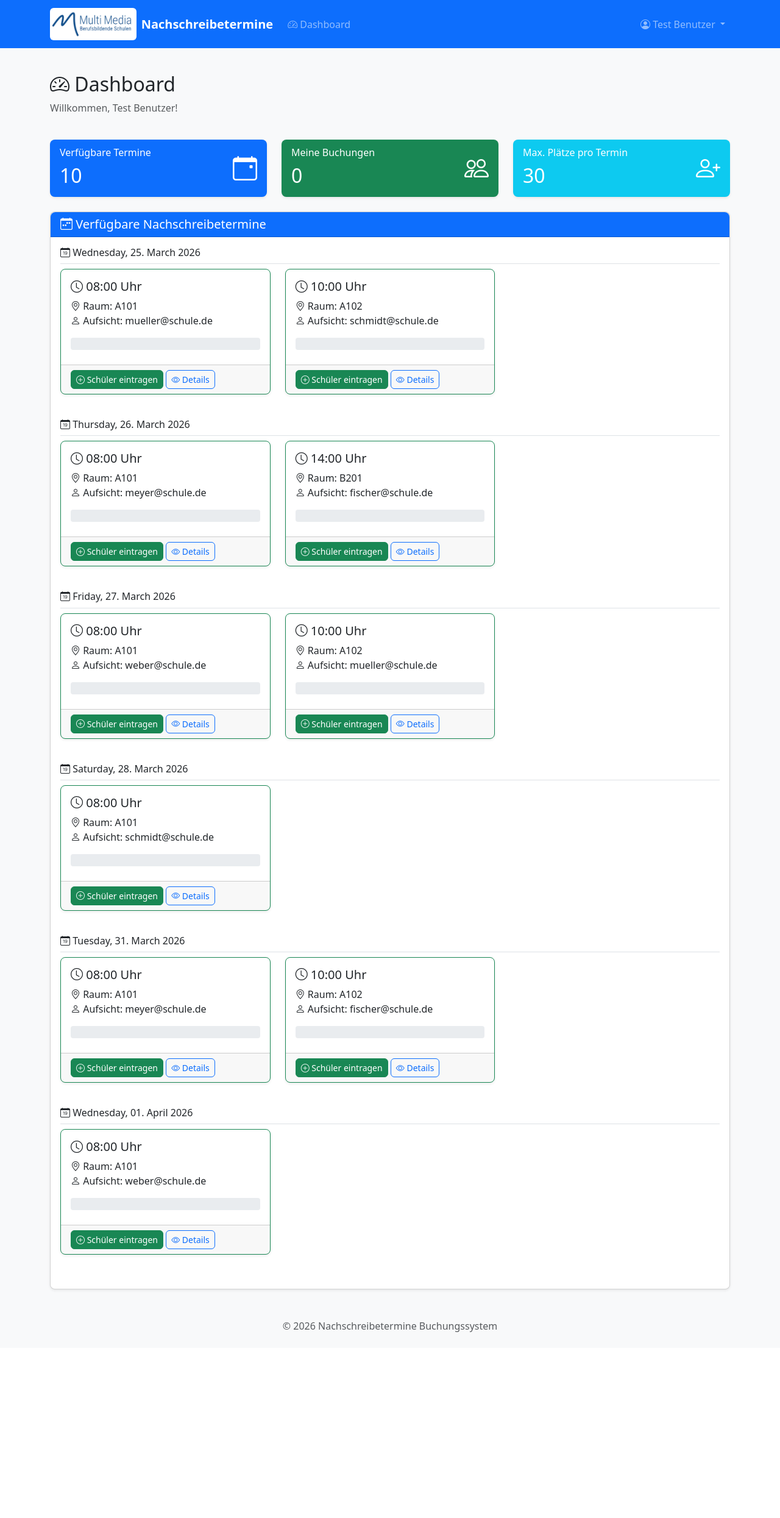
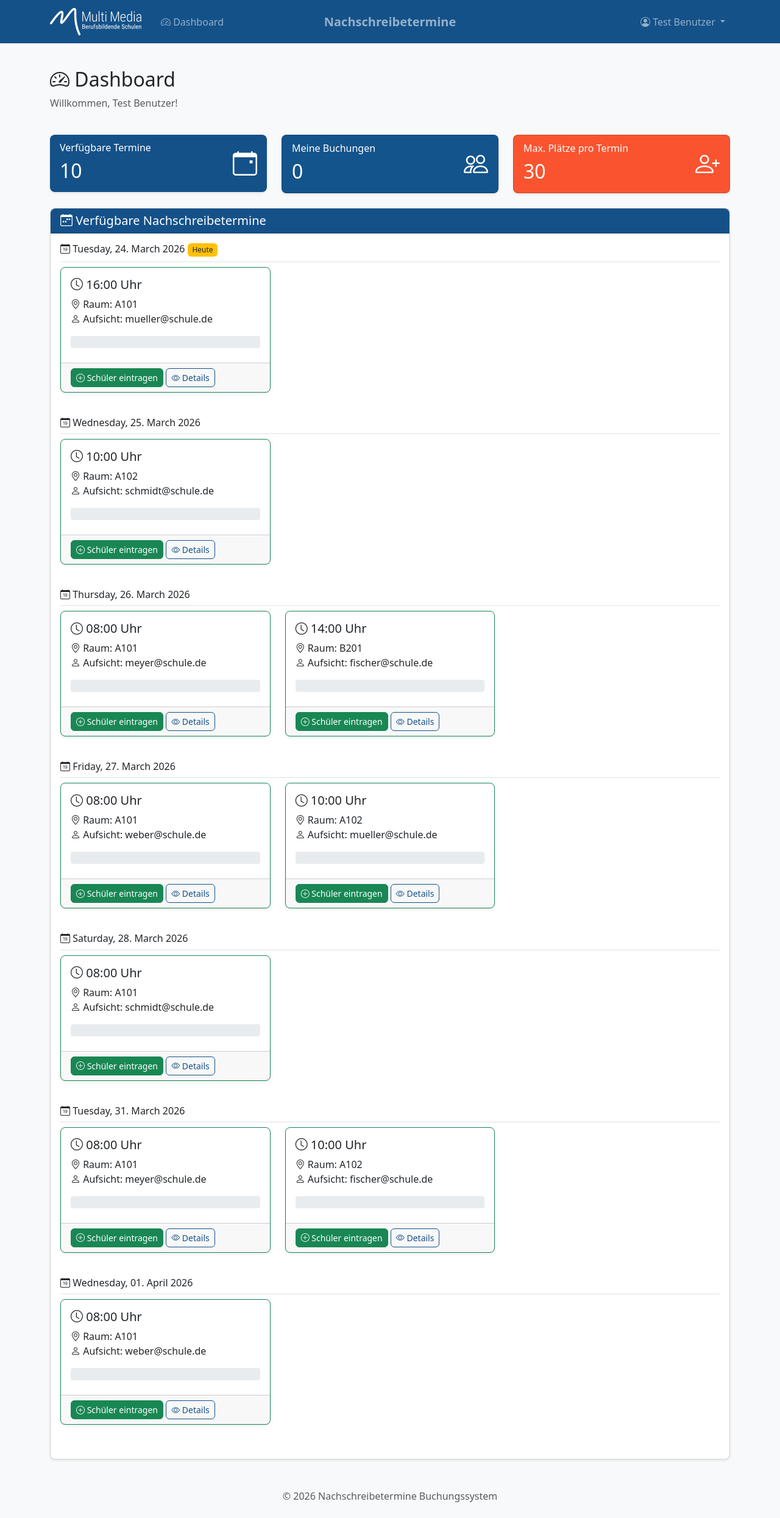
Before and after one commit to jtuttas/NachschreibeTermine, a Flask app: page /dashboard in a window 1280 px wide. Shown: the whole page at 61% size. Before the commit the page ends 2185 px from the top, so only its background shows below. Run offline with Flask 3, Linux system fonts and the light colour scheme; a user stored in the database is signed in; some libraries are stand-ins or nearby versions.

Commit message:
Add new logo image for Weiss branding

```diff
--- a/routes.py
+++ b/routes.py
@@ -252,6 +252,41 @@ def buchen(termin_id):
     return render_template('termine/buchen.html', form=form, termin=termin)
 
 
+@termine_bp.route('/buchung/<int:buchung_id>/bearbeiten', methods=['GET', 'POST'])
+@login_required
+@lehrer_required
+def buchung_bearbeiten(buchung_id):
+    """Buchung bearbeiten"""
+    buchung = Buchung.query.get_or_404(buchung_id)
+
+    # Nur eigene Buchungen bearbeiten
+    if buchung.lehrer_id != current_user.id:
+        flash('Sie können nur eigene Buchungen bearbeiten.', 'danger')
+        return redirect(url_for('main.dashboard'))
+
+    # Prüfen ob Termin in der Vergangenheit
+    if buchung.termin.ist_vergangen:
+        flash('Buchungen für vergangene Termine können nicht bearbeitet werden.', 'warning')
+        return redirect(url_for('main.dashboard'))
+
+    form = BuchungForm(obj=buchung)
+
+    if form.validate_on_submit():
+        buchung.schueler_name = form.schueler_name.data
+        buchung.klasse = form.klasse.data
+        buchung.dauer_minuten = form.dauer_minuten.data
+        buchung.ist_digital = form.ist_digital.data
+        buchung.moodle_url = form.moodle_url.data if form.ist_digital.data else None
+        buchung.moodle_passwort = form.moodle_passwort.data if form.ist_digital.data else None
+
+        db.session.commit()
+
+        flash(f'Buchung für {buchung.schueler_name} wurde aktualisiert.', 'success')
+        return redirect(url_for('main.dashboard'))
+
+    return render_template('termine/buchen.html', form=form, termin=buchung.termin, buchung=buchung, edit_mode=True)
+
+
 @termine_bp.route('/buchung/<int:buchung_id>/loeschen', methods=['POST'])
 @login_required
 @lehrer_required
@@ -264,14 +299,13 @@ def buchung_loeschen(buchung_id):
         flash('Sie können nur eigene Buchungen löschen.', 'danger')
         return redirect(url_for('main.dashboard'))
 
-    termin_id = buchung.termin_id
     schueler_name = buchung.schueler_name
 
     db.session.delete(buchung)
     db.session.commit()
 
     flash(f'Buchung für {schueler_name} wurde gelöscht.', 'success')
-    return redirect(url_for('termine.detail', termin_id=termin_id))
+    return redirect(url_for('main.dashboard'))
 
 
 @termine_bp.route('/<int:termin_id>/teilnehmerliste')
@@ -358,20 +392,26 @@ def teilnehmerliste_pdf(termin_id):
 
     if buchungen:
         # Tabellendaten
-        data = [['#', 'Name', 'Klasse', 'Dauer', 'Digital', 'Anwesend']]
+        data = [['#', 'Name', 'Klasse', 'Dauer', 'Digital', 'Anw.']]
 
         for i, buchung in enumerate(buchungen, 1):
+            # Anwesenheitssymbol: Häkchen für anwesend, X für abwesend
+            if buchung.ist_anwesend:
+                anwesend_symbol = '✓'
+            else:
+                anwesend_symbol = '✗'
+
             data.append([
                 str(i),
                 buchung.schueler_name,
                 buchung.klasse or '-',
                 f'{buchung.dauer_minuten} Min.',
                 'Ja' if buchung.ist_digital else 'Nein',
-                '☐'  # Checkbox zum Ankreuzen
+                anwesend_symbol
             ])
 
         # Tabelle erstellen
-        table = Table(data, colWidths=[1*cm, 6*cm, 2*cm, 2.5*cm, 2*cm, 2*cm])
+        table = Table(data, colWidths=[1*cm, 5.5*cm, 2*cm, 2.5*cm, 1.5*cm, 1.5*cm])
         table.setStyle(TableStyle([
             ('BACKGROUND', (0, 0), (-1, 0), colors.grey),
             ('TEXTCOLOR', (0, 0), (-1, 0), colors.whitesmoke),
--- a/static/css/style.css
+++ b/static/css/style.css
@@ -1,4 +1,16 @@
 /* Nachschreibetermine - Custom Styles */
+
+/* Schulfarben als CSS-Variablen */
+:root {
+    --bs-primary: #145189;
+    --bs-primary-rgb: 20, 81, 137;
+    --bs-secondary: #13548C;
+    --bs-secondary-rgb: 19, 84, 140;
+    --bs-accent: #F9542F;
+    --bs-accent-rgb: 249, 84, 47;
+    --bs-link-color: #145189;
+    --bs-link-hover-color: #0e3a61;
+}
 
 /* Allgemeine Anpassungen */
 body {
@@ -12,9 +24,93 @@ main {
     flex: 1;
 }
 
+/* Links */
+a {
+    color: var(--bs-primary);
+}
+
+a:hover {
+    color: #0e3a61;
+}
+
 /* Navbar */
+.navbar {
+    background-color: var(--bs-primary) !important;
+}
+
 .navbar-brand {
     font-weight: 600;
+}
+
+/* Primary Buttons */
+.btn-primary {
+    background-color: var(--bs-primary);
+    border-color: var(--bs-primary);
+}
+
+.btn-primary:hover,
+.btn-primary:focus {
+    background-color: #0e3a61;
+    border-color: #0e3a61;
+}
+
+.btn-primary:active {
+    background-color: #0c3050 !important;
+    border-color: #0c3050 !important;
+}
+
+/* Outline Primary */
+.btn-outline-primary {
+    color: var(--bs-primary);
+    border-color: var(--bs-primary);
+}
+
+.btn-outline-primary:hover {
+    background-color: var(--bs-primary);
+    border-color: var(--bs-primary);
+    color: #fff;
+}
+
+/* Accent/Warning Buttons (für wichtige Aktionen) */
+.btn-accent,
+.btn-warning {
+    background-color: var(--bs-accent);
+    border-color: var(--bs-accent);
+    color: #fff;
+}
+
+.btn-accent:hover,
+.btn-warning:hover {
+    background-color: #e04425;
+    border-color: #e04425;
+    color: #fff;
+}
+
+/* Background Colors */
+.bg-primary {
+    background-color: var(--bs-primary) !important;
+}
+
+.bg-secondary {
+    background-color: var(--bs-secondary) !important;
+}
+
+.bg-accent {
+    background-color: var(--bs-accent) !important;
+}
+
+/* Text Colors */
+.text-primary {
+    color: var(--bs-primary) !important;
+}
+
+.text-accent {
+    color: var(--bs-accent) !important;
+}
+
+/* Border Colors */
+.border-primary {
+    border-color: var(--bs-primary) !important;
 }
 
 /* Karten */
@@ -71,8 +167,13 @@ main {
 /* Formulare */
 .form-control:focus,
 .form-check-input:focus {
-    border-color: #0d6efd;
-    box-shadow: 0 0 0 0.2rem rgba(13, 110, 253, 0.25);
+    border-color: var(--bs-primary);
+    box-shadow: 0 0 0 0.2rem rgba(var(--bs-primary-rgb), 0.25);
+}
+
+.form-switch .form-check-input:checked {
+    background-color: var(--bs-primary);
+    border-color: var(--bs-primary);
 }
 
 .form-switch .form-check-input {
--- a/templates/base.html
+++ b/templates/base.html
@@ -21,11 +21,9 @@
     <nav class="navbar navbar-expand-lg navbar-dark bg-primary">
         <div class="container">
             <a class="navbar-brand d-flex align-items-center" href="{{ url_for('main.index') }}">
-                <span class="bg-white rounded p-1 me-2 d-inline-flex">
-                    <img src="{{ url_for('static', filename='img/logo.png') }}" alt="Logo" height="45">
-                </span>
-                Nachschreibetermine
+                <img src="{{ url_for('static', filename='img/logo_weiss.png') }}" alt="Logo" height="45" class="me-2">
             </a>
+            <span class="navbar-text position-absolute start-50 translate-middle-x fw-bold fs-5">Nachschreibetermine</span>
 
             <button class="navbar-toggler" type="button" data-bs-toggle="collapse" data-bs-target="#navbarNav">
                 <span class="navbar-toggler-icon"></span>
--- a/templates/dashboard.html
+++ b/templates/dashboard.html
@@ -29,7 +29,7 @@
     </div>
 
     <div class="col-md-4">
-        <div class="card bg-success text-white">
+        <div class="card bg-secondary text-white">
             <div class="card-body">
                 <div class="d-flex justify-content-between align-items-center">
                     <div>
@@ -43,7 +43,7 @@
     </div>
 
     <div class="col-md-4">
-        <div class="card bg-info text-white">
+        <div class="card bg-accent text-white">
             <div class="card-body">
                 <div class="d-flex justify-content-between align-items-center">
                     <div>
@@ -96,13 +96,18 @@
                             {% endif %}
                         </td>
                         <td>
-                            <form method="POST" action="{{ url_for('termine.buchung_loeschen', buchung_id=buchung.id) }}"
-                                  class="d-inline" onsubmit="return confirm('Buchung wirklich löschen?');">
-                                <input type="hidden" name="csrf_token" value="{{ csrf_token() }}">
-                                <button type="submit" class="btn btn-sm btn-outline-danger">
-                                    <i class="bi bi-trash"></i>
-                                </button>
-                            </form>
+                            <a href="{{ url_for('termine.buchung_bearbeiten', buchung_id=buchung.id) }}"
+                               class="btn btn-sm btn-outline-primary me-1" title="Bearbeiten">
+                                <i class="bi bi-pencil"></i>
+                            </a>
+                            <button type="button" class="btn btn-sm btn-outline-danger btn-delete"
+                                    data-bs-toggle="modal"
+                                    data-bs-target="#deleteModal"
+                                    data-buchung-id="{{ buchung.id }}"
+                                    data-schueler-name="{{ buchung.schueler_name }}"
+                                    title="Löschen">
+                                <i class="bi bi-trash"></i>
+                            </button>
                         </td>
                     </tr>
                     {% endfor %}
@@ -189,4 +194,51 @@
         {% endif %}
     </div>
 </div>
+
+<!-- Lösch-Bestätigungs-Modal -->
+<div class="modal fade" id="deleteModal" tabindex="-1" aria-labelledby="deleteModalLabel" aria-hidden="true">
+    <div class="modal-dialog modal-dialog-centered">
+        <div class="modal-content">
+            <div class="modal-header bg-danger text-white">
+                <h5 class="modal-title" id="deleteModalLabel">
+                    <i class="bi bi-exclamation-triangle"></i> Buchung löschen
+                </h5>
+                <button type="button" class="btn-close btn-close-white" data-bs-dismiss="modal" aria-label="Schließen"></button>
+            </div>
+            <div class="modal-body">
+                <p>Möchten Sie die Buchung für <strong id="deleteSchuelerName"></strong> wirklich löschen?</p>
+                <p class="text-muted mb-0">Diese Aktion kann nicht rückgängig gemacht werden.</p>
+            </div>
+            <div class="modal-footer">
+                <button type="button" class="btn btn-secondary" data-bs-dismiss="modal">
+                    <i class="bi bi-x-circle"></i> Abbrechen
+                </button>
+                <form method="POST" id="deleteForm" class="d-inline">
+                    <input type="hidden" name="csrf_token" value="{{ csrf_token() }}">
+                    <button type="submit" class="btn btn-danger">
+                        <i class="bi bi-trash"></i> Löschen
+                    </button>
+                </form>
+            </div>
+        </div>
+    </div>
+</div>
 {% endblock %}
+
+{% block extra_js %}
+<script>
+document.addEventListener('DOMContentLoaded', function() {
+    const deleteModal = document.getElementById('deleteModal');
+    if (deleteModal) {
+        deleteModal.addEventListener('show.bs.modal', function(event) {
+            const button = event.relatedTarget;
+            const buchungId = button.getAttribute('data-buchung-id');
+            const schuelerName = button.getAttribute('data-schueler-name');
+
+            document.getElementById('deleteSchuelerName').textContent = schuelerName;
+            document.getElementById('deleteForm').action = '/termine/buchung/' + buchungId + '/loeschen';
+        });
+    }
+});
+</script>
+{% endblock %}
--- a/termine.csv
+++ b/termine.csv
@@ -1,5 +1,5 @@
 datum,uhrzeit,aufsicht_email,raum
-2026-03-25,08:00,mueller@schule.de,A101
+2026-03-24,16:00,mueller@schule.de,A101
 2026-03-25,10:00,schmidt@schule.de,A102
 2026-03-26,08:00,meyer@schule.de,A101
 2026-03-26,14:00,fischer@schule.de,B201
```
Also changed, not shown: templates/termine/buchen.html (+11 -3 lines), templates/termine/detail.html (+13 -5 lines), MMBBS_Logo_weiss.svg (added), instance/nachschreibetermine.db, logo_weiss.png (added), static/img/logo_weiss.png (added).
